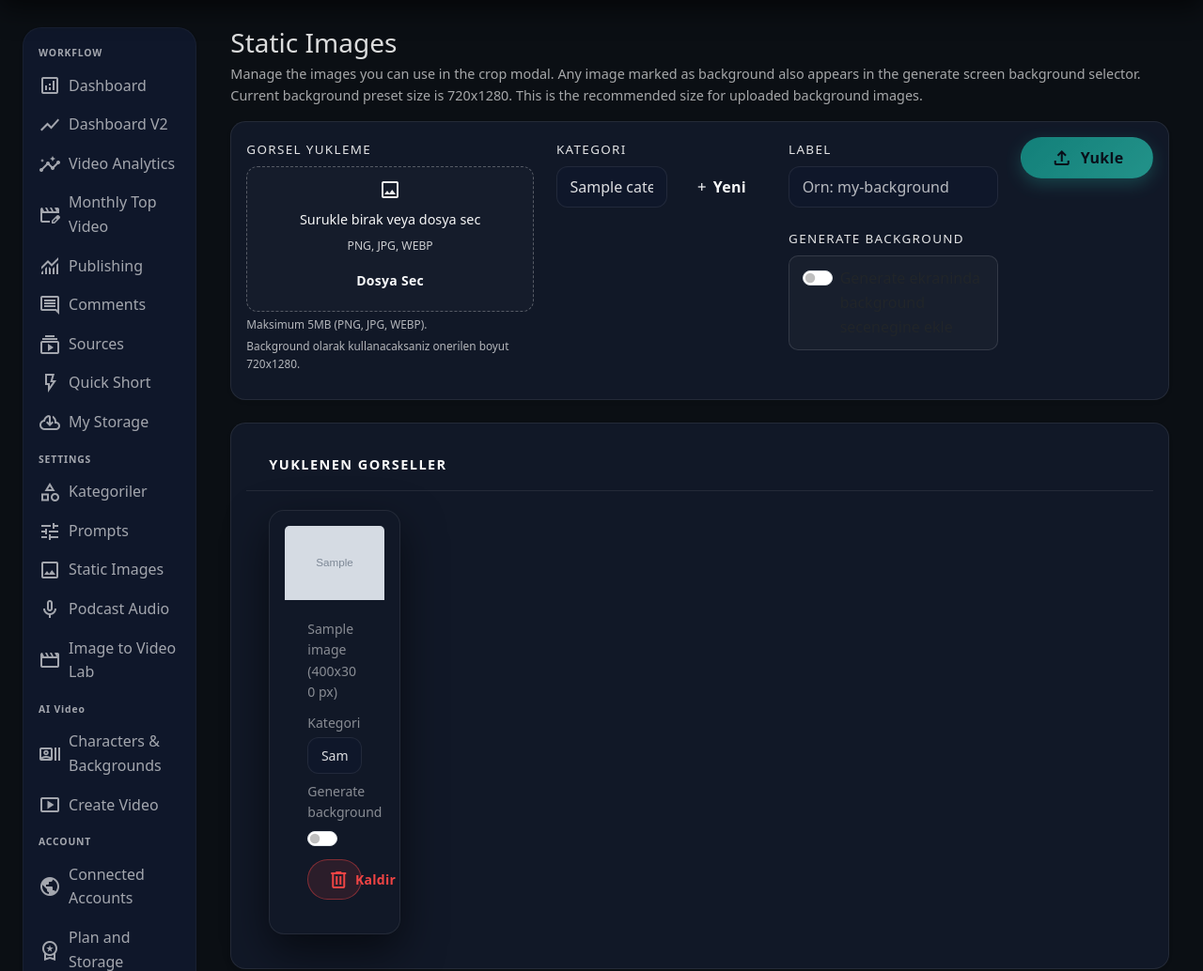
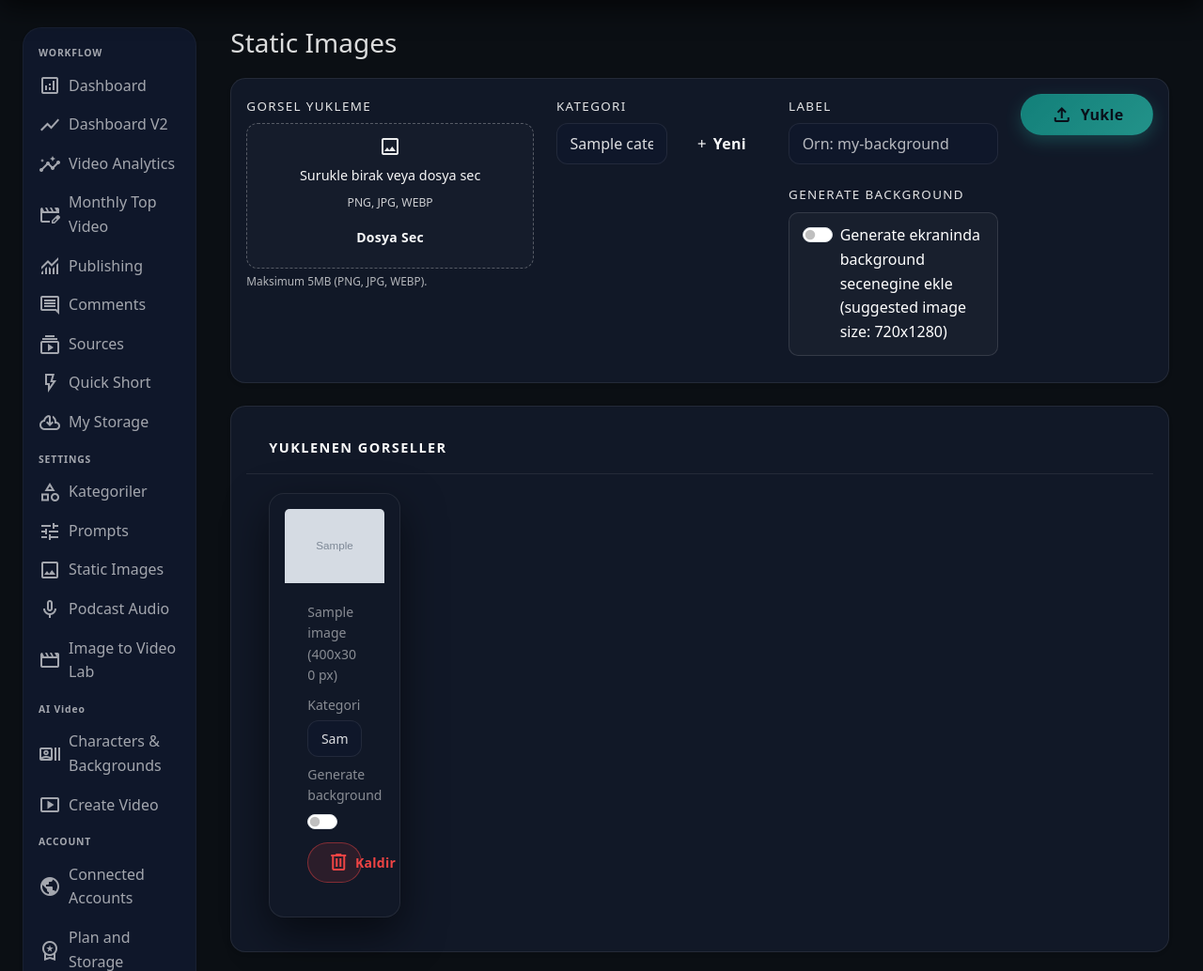
Before and after one commit to saltikg/minti-studio, a Python web app: template app/video_shorts/templates/shorts_static_images.html in a window 1280 px wide. Shown: the part 59-1093 px from the top of the page at 94% size. Run offline with Jinja, Linux system fonts and the light colour scheme; the template is opened without the code that fills it: most values are stand-ins (such as "Sample title", 1, 10 or a date in 2020); grey boxes marked "Sample" are stand-in pictures.

Commit message:
Polish static background upload copy

```diff
--- a/app/video_shorts/templates/shorts_static_images.html
+++ b/app/video_shorts/templates/shorts_static_images.html
@@ -136,6 +136,9 @@
       .static-flag-box .form-check {
         margin-bottom: 0;
       }
+      .static-flag-box .form-check-label {
+        color: #fff;
+      }
       .static-badge {
         display: inline-flex;
         align-items: center;
@@ -157,8 +160,6 @@
     <div class="d-flex align-items-center justify-content-between mb-3">
       <div>
         <h3 class="mb-1">Static Images</h3>
-        <div class="vs-text-body static-page-subtitle">Manage the images you can use in the crop modal. Any image marked as background also appears in the generate screen background selector.</div>
-        <div class="vs-text-body static-page-subtitle">Current background preset size is 720x1280. This is the recommended size for uploaded background images.</div>
       </div>
     </div>
 
@@ -182,7 +183,6 @@
                 <div id="static-file-meta" class="static-file-meta"></div>
               </div>
               <div class="form-text">Maksimum 5MB (PNG, JPG, WEBP).</div>
-              <div class="form-text">Background olarak kullanacaksaniz onerilen boyut 720x1280.</div>
             </div>
           </div>
           <div class="col-12 col-lg-3">
@@ -219,7 +219,7 @@
               <div class="static-flag-box">
                 <div class="form-check form-switch">
                   <input class="form-check-input" type="checkbox" role="switch" id="static-use-as-background" name="use_as_background" value="1">
-                  <label class="form-check-label" for="static-use-as-background">Generate ekraninda background secenegine ekle</label>
+                  <label class="form-check-label" for="static-use-as-background">Generate ekraninda background secenegine ekle (suggested image size: 720x1280)</label>
                 </div>
               </div>
             </div>
```
